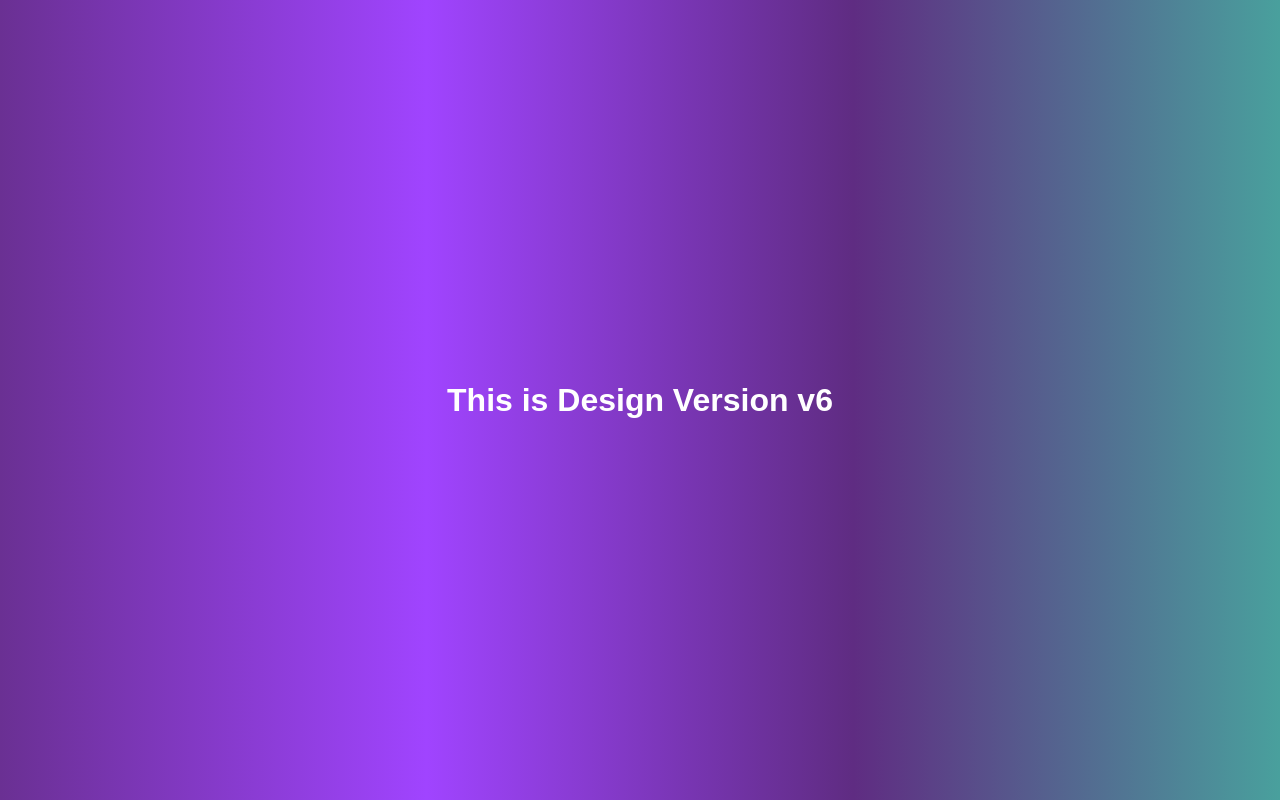
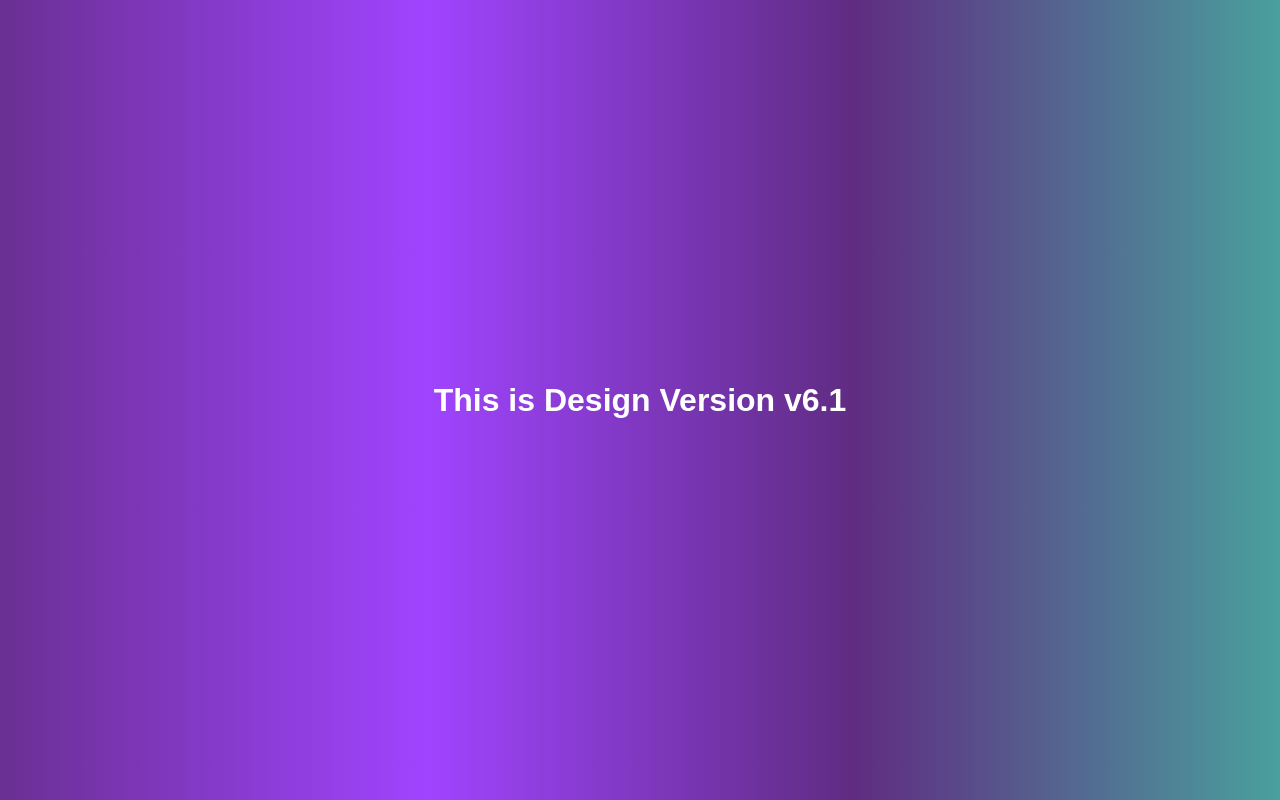
Before and after one commit to afsana-pro/myrepo, a plain HTML site: page index.html in a window 1280 px wide. Drawn offline with Linux system fonts and the light colour scheme.

Commit message:
changed the version to v6.1

```diff
--- a/index.html
+++ b/index.html
@@ -7,6 +7,6 @@
     <title>Document</title>
 </head>
 <body>
-    <h1>This is Design Version v6</h1>
+    <h1>This is Design Version v6.1</h1>
 </body>
 </html>
```
